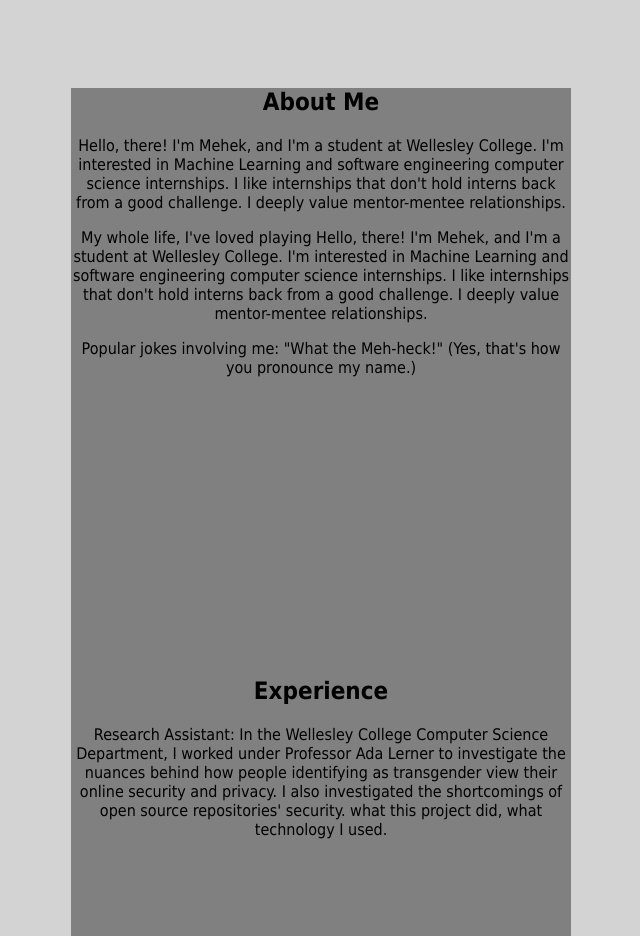
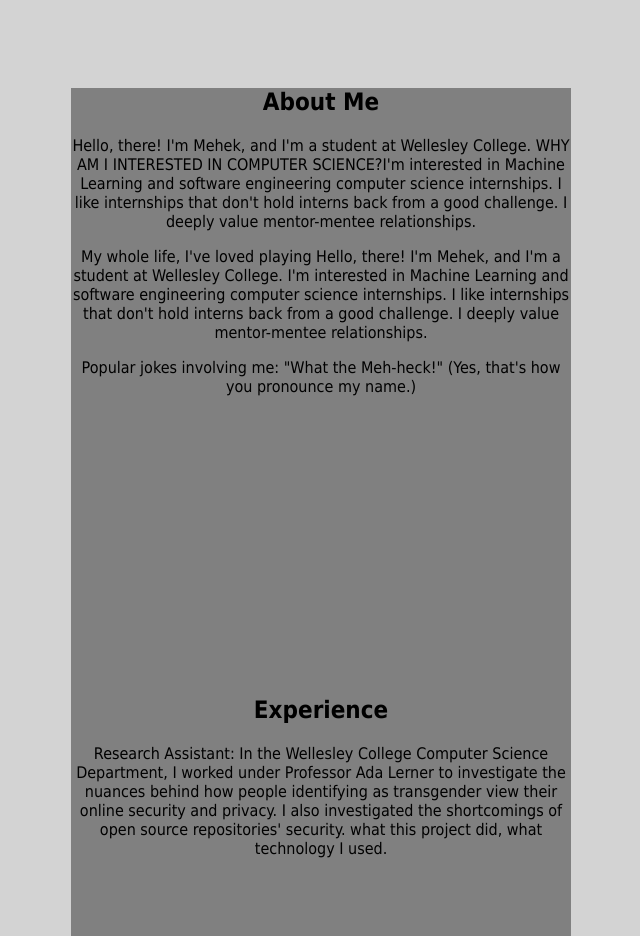
Before and after one commit to mkhandel/mkhandel.github.io, a plain HTML site: page index.html in a window 1280 px wide. Shown: the part 820-1756 px from the top of the page, without its empty margins (319-959 px from the left). Drawn offline with Linux system fonts and the light colour scheme.

Commit message:
Update index.html

```diff
--- a/index.html
+++ b/index.html
@@ -51,7 +51,7 @@
             <p></p>
             <p></p>
             <h2 id= 'about' class="text-blocks">About Me</h2>
-        <p >Hello, there! I'm Mehek, and I'm a student at Wellesley College. I'm interested in Machine Learning and software engineering computer science internships. I like internships that don't hold interns back from a good challenge. I deeply value mentor-mentee relationships. </p>
+        <p >Hello, there! I'm Mehek, and I'm a student at Wellesley College. WHY AM I INTERESTED IN COMPUTER SCIENCE?I'm interested in Machine Learning and software engineering computer science internships. I like internships that don't hold interns back from a good challenge. I deeply value mentor-mentee relationships. </p>
 	<p >My whole life, I've loved playing
 		Hello, there! I'm Mehek, and I'm a student at Wellesley College. I'm interested in Machine Learning and software engineering computer science internships. I like internships that don't hold interns back from a good challenge. I deeply value mentor-mentee relationships. </p>
         <p >Popular jokes involving me: "What the Meh-heck!" (Yes, that's how you pronounce my name.)</p>
```
